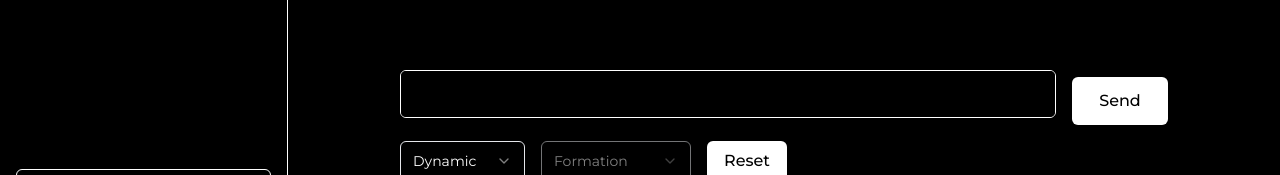
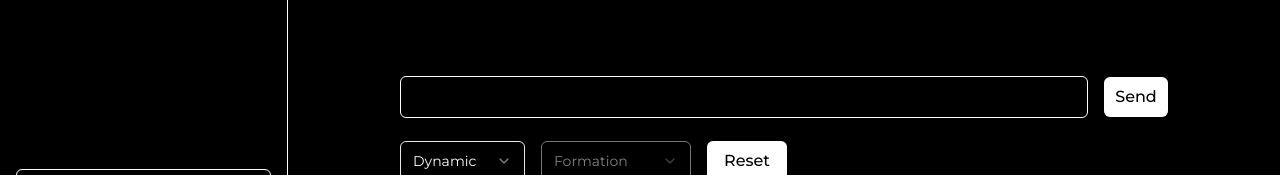
Before and after one commit to TaylorS15/pio-to-gpt-client, a Next.js app: page /chat in a window 1280 px wide. Shown: the part 551-726 px from the top of the page. Built offline with nearby package versions, Linux system fonts and the light colour scheme; no server answers.

Commit message:
fixes to textarea

```diff
--- a/app/page.tsx
+++ b/app/page.tsx
@@ -10,14 +10,14 @@ import ToastWrapper from "@/components/ToastWrapper";
 
 export default function Home() {
   return (
-    <main className="relative flex max-h-[100dvh] min-h-[100vh] w-full flex-col items-center gap-8 bg-black p-6 text-white">
+    <main className="relative flex max-h-[100dvh] min-h-[100vh] w-full flex-col items-center gap-8 bg-gradient-to-b from-zinc-800 to-black p-6 text-white">
       <Navigation />
 
       <div className="flex w-full flex-col gap-10 text-center lg:max-w-6xl lg:gap-32">
         <div className="mt-12 flex flex-col gap-8 md:gap-8">
           <Header />
 
-          <h2 className="mx-auto max-w-3xl bg-gradient-to-br from-white to-slate-400 bg-clip-text text-2xl font-semibold text-transparent md:text-4xl">
+          <h2 className="mx-auto max-w-3xl bg-gradient-to-br from-white to-slate-400 bg-clip-text text-2xl font-semibold text-transparent md:text-3xl">
             <Balancer>
               Supercharge your poker learning by bringing solver solutions and
               GPT-4o together.
@@ -54,8 +54,8 @@ export default function Home() {
           <div className="flex gap-4">
             <Minus size={25} className="my-auto" />
             <h3 className="w-4/5 text-2xl font-medium md:text-3xl">
-              Access to the only chat bot built to answer poker questions on the
-              market.
+              Access to the most accurate and affordable chat bot built to
+              answer poker questions on the market.
             </h3>
           </div>
 
--- a/app/store.ts
+++ b/app/store.ts
@@ -26,7 +26,7 @@ export const useStore = create<AppState>()((set) => ({
   pastConversations: null,
   chatBoxHeight: 0,
   headerHeight: 0,
-  textareaHeight: 48,
+  textareaHeight: 42,
   setNavState: (navState) => set(() => ({ navState })),
   setConversation: (currentConversation) =>
     set(() => ({ currentConversation })),
--- a/components/ChatBox.tsx
+++ b/components/ChatBox.tsx
@@ -60,7 +60,6 @@ export default function ChatBox() {
     },
   });
   const { user } = useUser();
-  const { getToken } = useAuth();
   const { toast } = useToast();
   const [awaitingResponse, setAwaitingResponse] = useState(false);
   const userPublicMetadata = user?.publicMetadata as UserPublicMetadata;
@@ -105,7 +104,7 @@ export default function ChatBox() {
     });
 
     const fontSize = window.getComputedStyle(document.documentElement).fontSize;
-    setTextareaHeight(parseInt(fontSize) * 4);
+    setTextareaHeight(42);
 
     const updatedConversation = useStore.getState().currentConversation;
 
@@ -238,23 +237,20 @@ export default function ChatBox() {
               control={form.control}
               name="question"
               render={({ field }) => (
-                <FormItem className="flex-grow">
-                  <FormMessage />
+                <FormItem className="relative flex-grow">
+                  <FormMessage className="absolute -top-7" />
                   <FormControl>
                     <Textarea
                       {...field}
                       style={{ height: `${textareaHeight}px` }}
                       onInput={(e) => {
                         const target = e.target as HTMLTextAreaElement;
-                        target.style.height = "3rem";
-                        target.style.height = `${Math.min(
-                          target.scrollHeight,
-                          160,
-                        )}px`;
+                        target.style.height = "42px";
+                        target.style.height = `${target.scrollHeight + 2}px`;
                         setTextareaHeight(target.scrollHeight);
                       }}
                       autoComplete="off"
-                      className="text-md max-h-48 w-full resize-none bg-black"
+                      className="text-md max-h-[160px] w-full resize-none bg-black focus:outline-none"
                     />
                   </FormControl>
                 </FormItem>
@@ -266,7 +262,7 @@ export default function ChatBox() {
                 awaitingResponse
                   ? "bg-white/50 hover:bg-white/50"
                   : "bg-white hover:bg-white/90"
-              } mt-auto h-12 w-24 select-none rounded-md font-medium text-black transition `}
+              } mb-2 mt-auto h-10 w-16 select-none rounded-md font-medium text-black transition`}
               disabled={awaitingResponse}
             >
               Send
--- a/components/Header.tsx
+++ b/components/Header.tsx
@@ -17,7 +17,7 @@ export default function Header() {
 
   return (
     <div className="header ml-0 w-auto">
-      <h1 className={`w-full text-center text-6xl font-semibold`}>
+      <h1 className={`w-full text-center text-7xl font-semibold`}>
         <span className="text-pio-red">G</span>
         <span className="text-pio-green">T</span>
         <span className="text-pio-blue">O</span>
--- a/components/ui/form.tsx
+++ b/components/ui/form.tsx
@@ -78,7 +78,7 @@ const FormItem = React.forwardRef<
 
   return (
     <FormItemContext.Provider value={{ id }}>
-      <div ref={ref} className={cn("space-y-2", className)} {...props} />
+      <div ref={ref} className={cn("", className)} {...props} />
     </FormItemContext.Provider>
   );
 });
--- a/components/ui/textarea.tsx
+++ b/components/ui/textarea.tsx
@@ -10,7 +10,7 @@ const Textarea = React.forwardRef<HTMLTextAreaElement, TextareaProps>(
       <textarea
         ref={ref}
         className={cn(
-          `w-full resize-none rounded-md border border-white p-4 ${className}`,
+          `w-full resize-none rounded-md border border-white p-2 ${className}`,
         )}
         {...props}
       />
--- a/package.json
+++ b/package.json
@@ -32,7 +32,7 @@
     "eslint": "8.45.0",
     "jszip": "^3.10.1",
     "lucide-react": "^0.284.0",
-    "next": "^13.5.2",
+    "next": "^14.2.3",
     "postcss": "8.4.31",
     "react": "18.2.0",
     "react-dom": "18.2.0",
```
Also changed, not shown: 1 other file (tests, documents, lock files or other folders).
